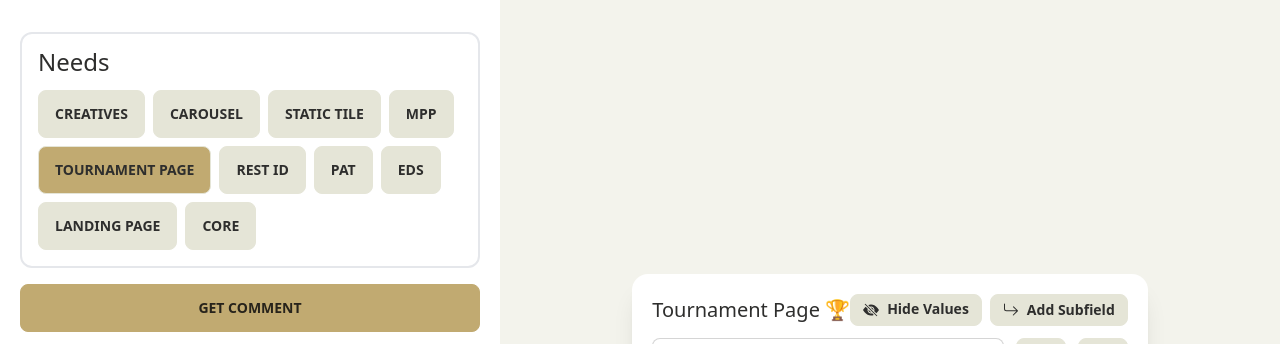
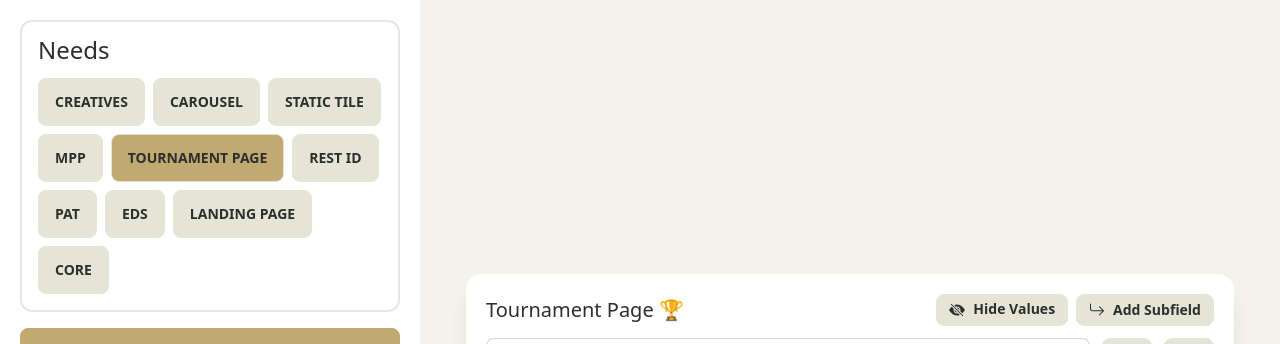
Before and after one commit to Kyle-Atienza/cms-tool, a Vue app: page / in a window 1280 px wide. Both pictures are taken after a click on the button "TOURNAMENT PAGE". Shown: the top 344 px of the page. Built offline with nearby package versions, Linux system fonts and the light colour scheme.

Commit message:
seperate fields selector

```diff
--- a/src/App.vue
+++ b/src/App.vue
@@ -1,19 +1,12 @@
 <template>
   <div class="flex">
-    <div class="w-[500px] min-w-[280px] h-screen sticky top-0 bg-white px-5 py-8">
-      <div class="overflow-auto">
+    <div class="w-[420px] min-w-[280px] h-screen sticky top-0 bg-white p-5 overflow-auto">
       <div class="flex flex-col border-2 p-4 rounded-xl">
         <p class="text-2xl leading-[1em]">Needs</p>
-          <div class="flex flex-wrap mt-4 gap-2" v-if="ticketNeeds">
-            <button
-              v-for="(field, index) in ticketNeeds"
-              :class="['btn', isSelected(field.name) ? 'bg-primary' : '']"
-              :key="index"
-              @click="onAddField(field)"
-            >
-              {{ field.name }}
-            </button>
-          </div>
+        <fields-select
+          :fields="ticketNeeds"
+          @updateFields="(index) => onAddField(index)"
+        />
       </div>
       <div class="flex flex-col gap-1/2">
         <button class="btn mt-4 w-full btn-primary" @click="onCopyComment">Get Comment</button>
@@ -21,13 +14,17 @@
       </div>
       <rich-text class="h-[300px] mt-4" ref="richText" />
     </div>
-    </div>
     <div class="min-h-screen flex flex-col gap-5 items-center justify-center flex-1">
       <div class="py-24 px-6">
         <ticket-fields
           v-model="ticketNeeds"
           :key="ticketNeeds.filter((need) => need.selected).length"
         />
+        <!-- <div class="divider"></div>
+        <ticket-fields
+          v-model="ticketNeeds"
+          :key="ticketNeeds.filter((need) => need.selected).length"
+        /> -->
       </div>
     </div>
   </div>
@@ -35,7 +32,7 @@
 
 <script>
 import { TicketPage } from './pages'
-import { TicketFields, RichText } from './components'
+import { FieldsSelect, TicketFields, RichText } from './components'
 
 import { flattenObjectArrayRecursive } from './helpers/arrayHelper'
 import { getCommentFromFields } from './helpers/ticketHelper'
@@ -46,6 +43,7 @@ import { ref, watch, onMounted, onUnmounted } from 'vue'
 
 export default {
   components: {
+    FieldsSelect,
     RichText,
     TicketFields
   },
@@ -53,21 +51,17 @@ export default {
     const richText = ref(null)
 
     const ticketNeeds = ref([])
+    const ticketPreviews = ref([])
     const comment = ref('')
 
     const isSelected = (field) => {
       return ticketNeeds.value?.find((need) => need.name === field)?.selected
     }
 
-    const onAddField = (field) => {
-      const fieldIndex = ticketNeeds.value.findIndex((need) => need.name === field.name)
+    const onAddField = (fieldIndex) => {
+      // const fieldIndex = ticketNeeds.value.findIndex((need) => need.name === field.name)
 
-      if (!ticketNeeds.value[fieldIndex].selected) {
-        ticketNeeds.value[fieldIndex].selected = true
-      } else {
-        ticketNeeds.value[fieldIndex].selected = false
-      }
-
+      ticketNeeds.value[fieldIndex].selected = !ticketNeeds.value[fieldIndex].selected;
       saveData()
     }
 
--- /dev/null
+++ b/src/components/FieldsSelect/index.vue
@@ -0,0 +1,35 @@
+<template>
+  <div class="flex flex-wrap mt-4 gap-2" v-if="fields">
+    <button
+      v-for="(field, index) in fields"
+      :class="['btn', isSelected(field.name) ? 'bg-primary' : '']"
+      :key="index"
+      @click="onSelectField(field)"
+    >
+      {{ field.name }}
+    </button>
+  </div>
+</template>
+
+<script>
+export default {
+  props: {
+    fields: Array
+  },
+  emits: ['updateFields'],
+  setup(props, { emit }) {
+    const isSelected = (field) => {
+      return props.fields?.find((need) => need.name === field)?.selected
+    }
+
+    const onSelectField = (field) => {
+      emit('updateFields', props.fields.findIndex((need) => need.name === field.name))
+    }
+
+    return {
+      isSelected,
+      onSelectField
+    }
+  }
+}
+</script>
--- a/src/components/RichText/index.vue
+++ b/src/components/RichText/index.vue
@@ -1,5 +1,5 @@
 <template>
-  <main id="sample">
+  <main class="flex flex-col" id="sample">
     <Editor
       ref="editor"
       id="editor"
--- a/src/components/TicketFields/FieldCard.vue
+++ b/src/components/TicketFields/FieldCard.vue
@@ -172,9 +172,9 @@ export default {
     })
 
     const onAddSubField = () => {
-      const newField = fields
+      const newField = fields.value
         .filter((field) => !field.parentOnly)
-        .value.map((field) => ({
+        .map((field) => ({
           name: field.name,
           value: ''
         }))
--- a/src/components/TicketFields/index.vue
+++ b/src/components/TicketFields/index.vue
@@ -1,5 +1,5 @@
 <template>
-  <div class="min-w-[500px] max-w-[800px] flex flex-col gap-4">
+  <div class="min-w-[500px] w-[60vw] max-w-[800px] flex flex-col gap-4">
     <div v-for="(field, index) in fields.filter((field) => field.selected)">
       <div class="card bg-base-100 shadow-xl bg-white p-5">
         <field-card
--- a/src/components/index.js
+++ b/src/components/index.js
@@ -1,4 +1,5 @@
+import FieldsSelect from './FieldsSelect/index.vue'
 import TicketFields from './TicketFields/index.vue'
 import RichText from './RichText/index.vue'
 
-export { RichText, TicketFields }
+export { FieldsSelect, RichText, TicketFields }
--- a/src/constants/needs.js
+++ b/src/constants/needs.js
@@ -24,11 +24,6 @@ const fields = [
         name: 'Direct Link',
         value: ''
       },
-      {
-        name: 'Preview',
-        parentOnly: true,
-        value: ''
-      }
     ],
     restId: false,
     finalUrl: false,
@@ -206,4 +201,24 @@ const fields = [
   } */
 ]
 
+/* const previews = [
+  {
+    name: 'Carousel Preview',
+    emoji: '🎠',
+    selected: false,
+    choice: true,
+    value: [
+      {
+        name: 'URL',
+        value: ''
+      },
+    ],
+    restId: false,
+    finalUrl: false,
+    subFields: []
+  },
+] */
+
+
+
 export { fields }
```
Lines whose indentation alone changed are shown as unchanged.
